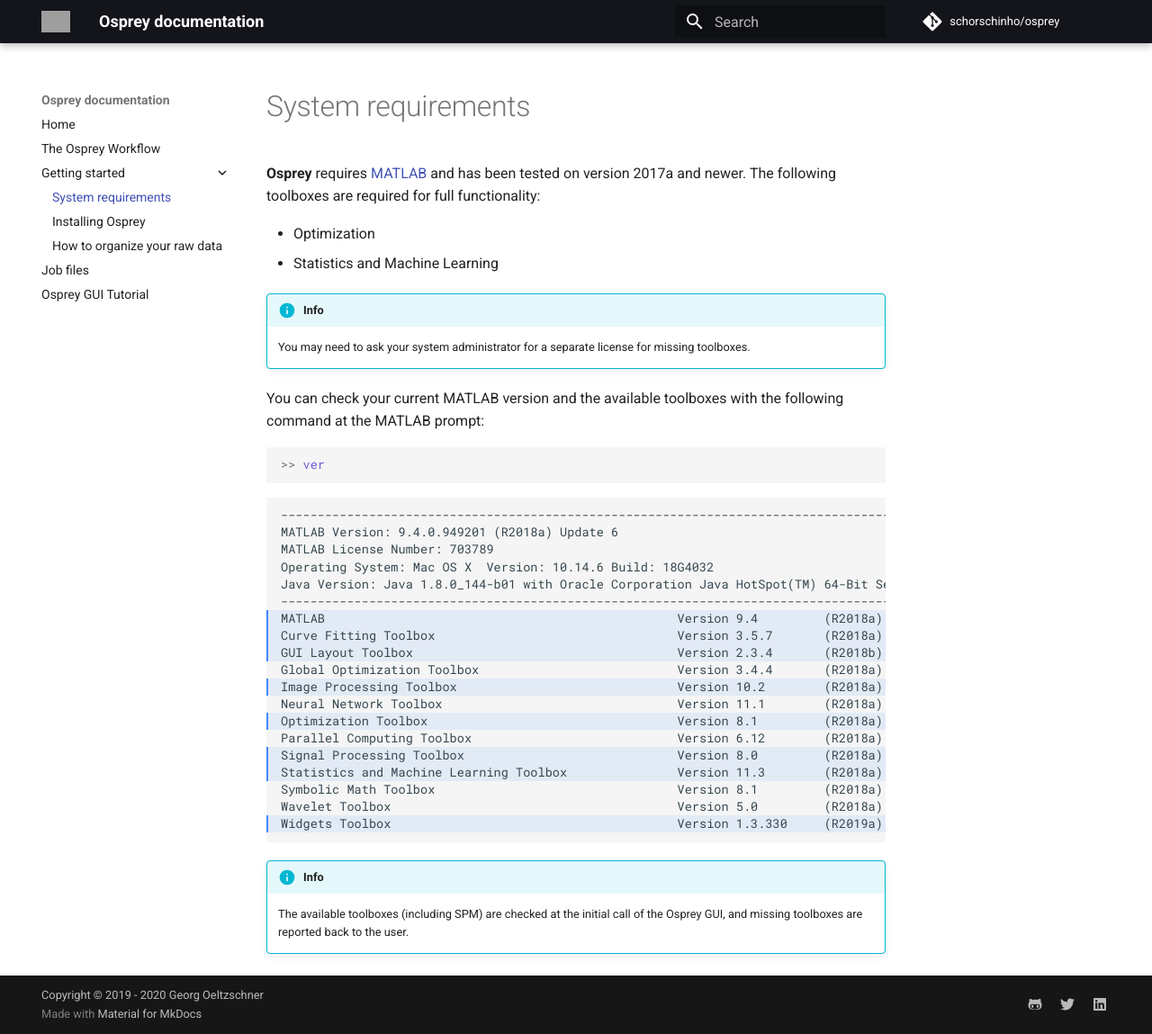
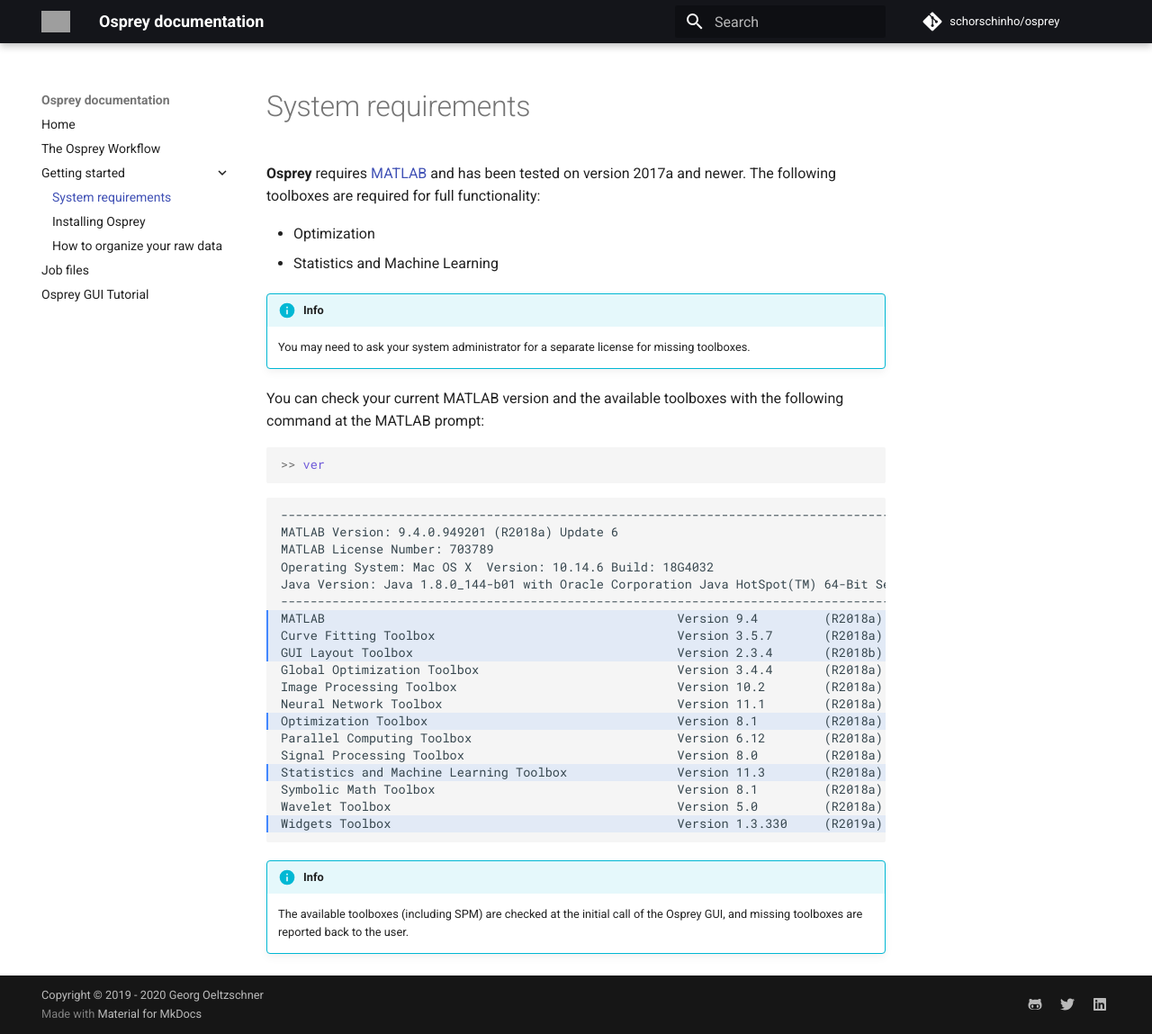
Before and after one commit to schorschinho/osprey, an MkDocs documentation site: the page built from docs_source/01-getting-started/01-system-requirements.md, in a window 1280 px wide and 1149 px high. Shown: the whole window at 90% size. Built offline with MkDocs 1.6.1 and Material for MkDocs 9.7.7, drawn with Linux system fonts in a browser that asks for light colours; comment, search, counter and statistics services are not loaded; grey boxes are pictures that could not be loaded.

````diff
--- a/docs_source/01-getting-started/01-system-requirements.md
+++ b/docs_source/01-getting-started/01-system-requirements.md
@@ -15,7 +15,7 @@ You can check your current MATLAB version and the available toolboxes with the f
 ```matlab
 >> ver
 ```
-``` hl_lines="7 8 9 11 13 15 16 19"
+``` hl_lines="7 8 9 13 16 19"
 -----------------------------------------------------------------------------------------------------
 MATLAB Version: 9.4.0.949201 (R2018a) Update 6
 MATLAB License Number: 703789
````
Also changed, not shown: README.md (+8 -1 lines), docs/01-getting-started/01-system-requirements/index.html (+4 -4 lines), 1 other file.
